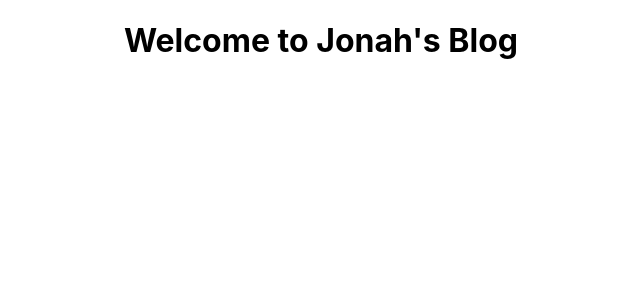
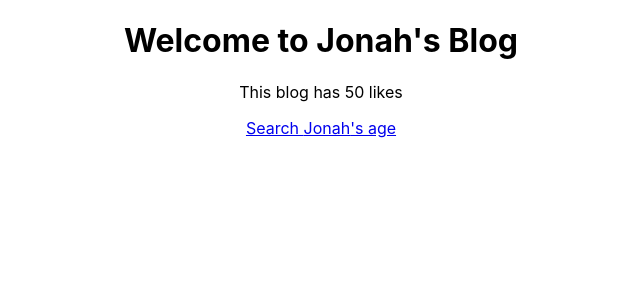
Before and after one commit to jonahmichael/Full-Stack-Web-Dev---Learning-Repo, a React (Create React App) app in the folder React/jonah-blog/: page / in a window 1280 px wide. Shown: the top 300 px of the page, without its empty margins (319-959 px from the left). Built offline with nearby package versions, Linux system fonts and the light colour scheme.

Commit message:
#4 - Dynamic Values in Templates

```diff
--- a/React/jonah-blog/src/App.js
+++ b/React/jonah-blog/src/App.js
@@ -1,10 +1,16 @@
 import './App.css';
 
 function App() {
+   const title = "Jonah's Blog";
+   const likes= 50;
+   const person = { name: 'Jonah', age: 19 };
   return (
     <div className="App">
       <div>
-        <h1>Welcome to Jonah's Blog</h1>
+        <h1>Welcome to {title}</h1>
+        <p>This blog has {likes} likes</p>
+        {/* <p>{person.name} is {person.age} years old</p> */}
+        <a href ={`https://www.google.com/search?q=${person.name}+age`}>Search {person.name}'s age</a>
       </div>
     </div>
   );
```
